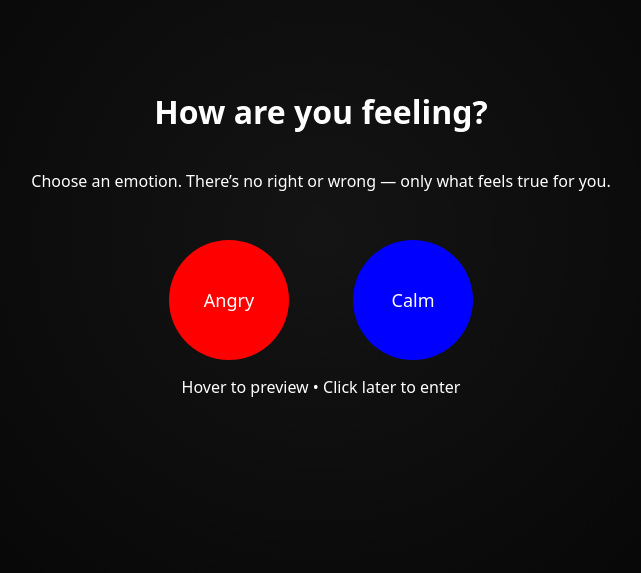
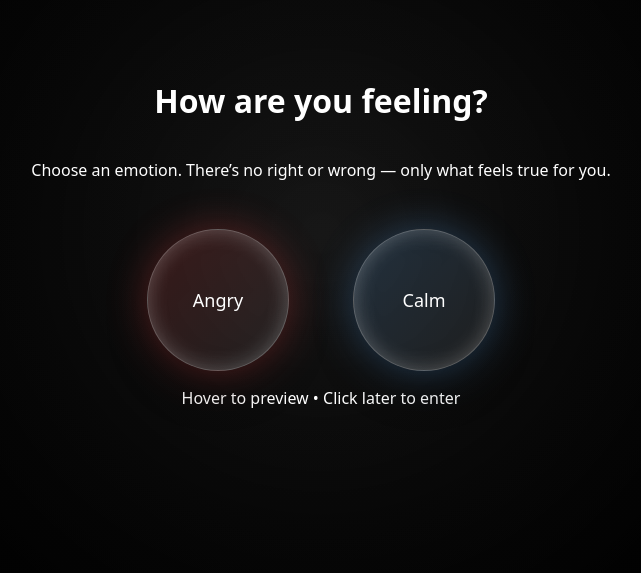
Before and after one commit to Isaac1740/Emotion-Arcade, a Next.js app: page / in a window 1280 px wide. Shown: the part 167-740 px from the top of the page, without its empty margins (319-960 px from the left). Built offline with nearby package versions, Linux system fonts and the light colour scheme.

Commit message:
Phase 3 complete: glassmorphism orbs, eye-safe emotion transitions, micro-interactions

```diff
--- a/app/globals.css
+++ b/app/globals.css
@@ -24,3 +24,15 @@ body {
   -webkit-backdrop-filter: blur(18px);
   border: 1px solid rgba(255, 255, 255, 0.08);
 }
+
+@keyframes slowPulse {
+  0% {
+    opacity: 0.9;
+  }
+  50% {
+    opacity: 0.97;
+  }
+  100% {
+    opacity: 0.9;
+  }
+}
--- a/app/page.tsx
+++ b/app/page.tsx
@@ -1,5 +1,6 @@
 "use client";
 
+import EmotionOrb from "@/components/EmotionOrb";
 import { useEmotion } from "../emotion/EmotionProvider";
 
 export default function Home() {
@@ -10,10 +11,12 @@ export default function Home() {
       className="h-screen w-full flex flex-col items-center justify-center text-center"
       style={{ background: "transparent" }}
     >
-      <h1 className="text-4xl font-semibold mb-2">
+      {/* Heading */}
+      <h1 className="text-4xl font-semibold mb-2 text-white">
         How are you feeling?
       </h1>
 
+      {/* Subtitle */}
       <p className="text-white/60 mb-10 max-w-xl">
         Choose an emotion. There’s no right or wrong — only what feels true for you.
       </p>
@@ -26,50 +29,24 @@ export default function Home() {
           marginTop: "32px",
         }}
       >
-  {/* Angry */}
-  <div
-    onMouseEnter={() => setEmotion("angry")}
-    onMouseLeave={() => setEmotion(null)}
-    style={{
-      width: "120px",
-      height: "120px",
-      borderRadius: "50%",
-      backgroundColor: "red",
-      display: "flex",
-      alignItems: "center",
-      justifyContent: "center",
-      fontSize: "18px",
-      fontWeight: 500,
-      cursor: "pointer",
-      color: "white",
-    }}
-  >
-    Angry
+        {/* Angry Orb */}
+        <EmotionOrb
+          label="Angry"
+          emotion="angry"
+          onHoverStart={() => setEmotion("angry")}
+          onHoverEnd={() => setEmotion(null)}
+        />
+
+        {/* Calm Orb */}
+        <EmotionOrb
+          label="Calm"
+          emotion="calm"
+          onHoverStart={() => setEmotion("calm")}
+          onHoverEnd={() => setEmotion(null)}
+        />
       </div>
 
-  {/* Calm */}
-  <div
-    onMouseEnter={() => setEmotion("calm")}
-    onMouseLeave={() => setEmotion(null)}
-    style={{
-      width: "120px",
-      height: "120px",
-      borderRadius: "50%",
-      backgroundColor: "blue",
-      display: "flex",
-      alignItems: "center",
-      justifyContent: "center",
-      fontSize: "18px",
-      fontWeight: 500,
-      cursor: "pointer",
-      color: "white",
-    }}
-  >
-    Calm
-  </div>
-</div>
-
-
+      {/* Footer Hint */}
       <p className="text-sm text-white/40 mt-8">
         Hover to preview • Click later to enter
       </p>
--- /dev/null
+++ b/components/EmotionOrb.tsx
@@ -0,0 +1,87 @@
+"use client";
+
+import { useState } from "react";
+
+type EmotionOrbProps = {
+  label: string;
+  emotion: "angry" | "calm";
+  onHoverStart: () => void;
+  onHoverEnd: () => void;
+};
+
+export default function EmotionOrb({
+  label,
+  emotion,
+  onHoverStart,
+  onHoverEnd,
+}: EmotionOrbProps) {
+  const [hovered, setHovered] = useState(false);
+
+  const glowColor =
+    emotion === "angry"
+      ? "rgba(255, 80, 80, 0.45)"
+      : "rgba(100, 180, 255, 0.45)";
+
+  const baseGlow =
+    emotion === "angry"
+      ? "rgba(255, 80, 80, 0.30)"
+      : "rgba(100, 180, 255, 0.30)";
+
+  return (
+    <div
+      onMouseEnter={() => {
+        setHovered(true);
+        onHoverStart();
+      }}
+      onMouseLeave={() => {
+        setHovered(false);
+        onHoverEnd();
+      }}
+      style={{
+        width: 140,
+        height: 140,
+        borderRadius: "50%",
+
+        /* Glass surface + emotion tint */
+        background:
+          emotion === "angry"
+            ? "linear-gradient(135deg, rgba(255,80,80,0.18), rgba(255,255,255,0.08))"
+            : "linear-gradient(135deg, rgba(100,180,255,0.18), rgba(255,255,255,0.08))",
+
+        backdropFilter: "blur(14px)",
+        WebkitBackdropFilter: "blur(14px)",
+        border: "1px solid rgba(255,255,255,0.28)",
+
+        /* Micro-interaction magic */
+        transform: hovered ? "scale(1.06)" : "scale(1)",
+        boxShadow: hovered
+          ? `
+            0 0 55px ${glowColor},
+            0 25px 50px rgba(0,0,0,0.35),
+            inset 0 0 22px rgba(255,255,255,0.28)
+          `
+          : `
+            0 0 40px ${baseGlow},
+            0 20px 40px rgba(0,0,0,0.25),
+            inset 0 0 20px rgba(255,255,255,0.25)
+          `,
+
+        transition:
+          "transform 0.25s ease, box-shadow 0.35s ease",
+
+        display: "flex",
+        alignItems: "center",
+        justifyContent: "center",
+
+        fontSize: 18,
+        fontWeight: 500,
+        color: "white",
+
+        cursor: "pointer",
+        userSelect: "none",
+      }}
+    >
+      {label}
+    </div>
+  );
+}
--- a/components/TempBackground.tsx
+++ b/components/TempBackground.tsx
@@ -1,29 +1,64 @@
 "use client";
 
-import { useEmotion } from "../emotion/EmotionProvider";
+import { useEmotion } from "@/emotion/EmotionProvider";
 
-export default function Background() {
+export default function TempBackground() {
   const { emotion } = useEmotion();
 
-  let background = "radial-gradient(circle at top, #141414, #000000)";
+  return (
+    <>
+      {/* Base dark background (never changes) */}
+      <div
+        style={{
+          position: "fixed",
+          inset: 0,
+          zIndex: -2,
+          background: "radial-gradient(circle at center, rgba(255,255,255,0.015) 0%, rgba(0,0,0,1) 75%)",
+        }}
+      />
 
-  if (emotion === "angry") {
-    background =
-      "radial-gradient(circle at top, rgba(255,60,60,0.35), #000000 65%)";
-  }
+      {/* Emotion glow overlay */}
+      <div
+        style={{
+          position: "fixed",
+          inset: 0,
+          zIndex: -1,
 
-  if (emotion === "calm") {
-    background =
-      "radial-gradient(circle at top, rgba(120,180,255,0.35), #000000 65%)";
-  }
+          background:
+            emotion === "angry"
+              ? `
+                radial-gradient(
+                  circle at center,
+                  rgba(255, 80, 80, 0.16) 0%,
+                  rgba(255, 80, 80, 0.10) 30%,
+                  rgba(255, 80, 80, 0.05) 50%,
+                  rgba(0, 0, 0, 1) 75%
+                )
+              `
+              : emotion === "calm"
+              ? `
+                radial-gradient(
+                  circle at center,
+                  rgba(100, 180, 255, 0.14) 0%,
+                  rgba(100, 180, 255, 0.09) 32%,
+                  rgba(100, 180, 255, 0.045) 52%,
+                  rgba(0, 0, 0, 1) 75%
+                )
+              `
+              : "transparent",
 
-  return (
-    <div
-      className="fixed inset-0 transition-all duration-700 pointer-events-none"
-      style={{
-        background,
-        zIndex: 0,
-      }}
-    />
+          // ONLY opacity is animated (safe)
+          opacity: emotion ? 1 : 0,
+          transition: "opacity 0.6s ease",
+
+          // Gentle breathing, no brightness spikes
+          animation: emotion
+            ? "slowPulse 6s ease-in-out infinite"
+            : "none",
+
+          pointerEvents: "none",
+        }}
+      />
+    </>
   );
 }
```
Lines whose indentation alone changed are shown as unchanged.
